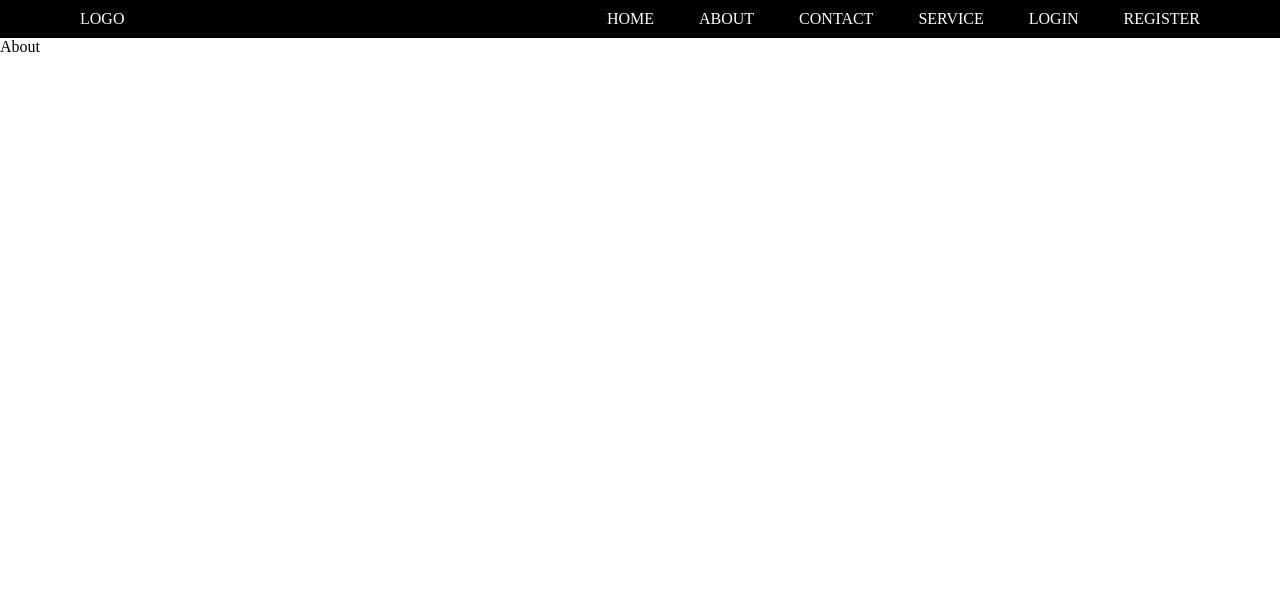
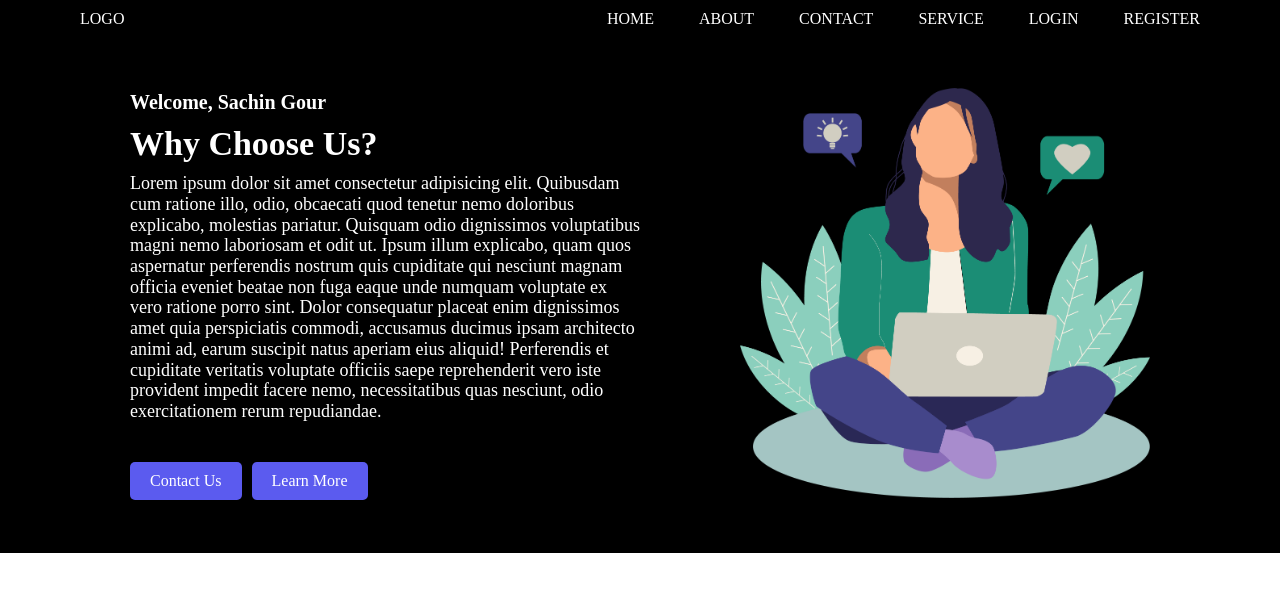
Before and after one commit to sachingour007/mern_project, a React (Vite) app in the folder client/: page /about in a window 1280 px wide. Shown: the top 592 px of the page. Built offline with nearby package versions, Linux system fonts and the light colour scheme.

Commit message:
contact us page development

```diff
--- a/client/src/pages/About.jsx
+++ b/client/src/pages/About.jsx
@@ -1,9 +1,42 @@
-import React from 'react'
+import React from "react";
+import aboutimg from "../asset/images/loginFromImg.png";
 
 const About = () => {
   return (
-    <div>About</div>
-  )
-}
+    <section className="aboutSection">
+      <div className="wrapper">
+        <div className="aboutInfo">
+          <h3>
+            Welcome, <span>Sachin Gour</span>
+          </h3>
+          <h2>Why Choose Us?</h2>
+          <p>
+            Lorem ipsum dolor sit amet consectetur adipisicing elit. Quibusdam
+            cum ratione illo, odio, obcaecati quod tenetur nemo doloribus
+            explicabo, molestias pariatur. Quisquam odio dignissimos
+            voluptatibus magni nemo laboriosam et odit ut. Ipsum illum
+            explicabo, quam quos aspernatur perferendis nostrum quis cupiditate
+            qui nesciunt magnam officia eveniet beatae non fuga eaque unde
+            numquam voluptate ex vero ratione porro sint. Dolor consequatur
+            placeat enim dignissimos amet quia perspiciatis commodi, accusamus
+            ducimus ipsam architecto animi ad, earum suscipit natus aperiam eius
+            aliquid! Perferendis et cupiditate veritatis voluptate officiis
+            saepe reprehenderit vero iste provident impedit facere nemo,
+            necessitatibus quas nesciunt, odio exercitationem rerum repudiandae.
+          </p>
+          <a href="">
+            <button>Contact Us</button>
+          </a>
+          <a href="">
+            <button>Learn More</button>
+          </a>
+        </div>
+        <div className="aboutImg">
+          <img src={aboutimg} alt="" />
+        </div>
+      </div>
+    </section>
+  );
+};
 
-export default About
+export default About;
--- a/client/src/pages/Contact.jsx
+++ b/client/src/pages/Contact.jsx
@@ -1,9 +1,36 @@
-import React from 'react'
+import React, { useState } from "react";
 
 const Contact = () => {
+  const [contactData, setContactData] = useState({
+    username: "",
+    email: "",
+    message: "",
+  });
+
+
+
   return (
-    <div>Contact</div>
-  )
-}
+    <section className="contectSection">
+      <div className="wrapper">
+        <h2>Contact Us</h2>
+        <div className="formDetails">
+          <form action="">
+            <label htmlFor="username">Username</label>
+            <input type="text" id="username" name="username" />
+            <label htmlFor="email">Email</label>
+            <input type="text" id="email" name="email" />
+            <label htmlFor="message">Message</label>
+            <textarea
+              name="message"
+              id="message"
+              cols="30"
+              rows="10"
+            ></textarea>
+          </form>
+        </div>
+      </div>
+    </section>
+  );
+};
 
-export default Contact
+export default Contact;
--- a/client/src/scss/main.scss
+++ b/client/src/scss/main.scss
@@ -7,3 +7,4 @@
 @import "./pages/register";
 @import "./pages/login";
 @import "./pages/home";
+@import "./pages/about";
--- /dev/null
+++ b/client/src/scss/pages/_about.scss
@@ -0,0 +1,48 @@
+.aboutSection {
+  padding: 0 50px;
+  background: #000;
+  .wrapper {
+    display: flex;
+    justify-content: space-between;
+    align-items: center;
+    padding: 50px 80px 50px;
+    .aboutInfo {
+      width: 50%;
+      h3 {
+        color: #fff;
+        font-size: 20px;
+      }
+      h2 {
+        color: #fff;
+        margin: 10px 0;
+        font-size: 34px;
+      }
+      p {
+        color: #fff;
+        line-height: 115%;
+        font-size: 18px;
+        margin-bottom: 20px;
+      }
+      a {
+        button {
+          background: rgb(91, 91, 239);
+          color: #fff;
+          padding: 10px 20px;
+          border-radius: 5px;
+          border: none;
+          margin: 20px 10px 0 0;
+          cursor: pointer;
+          &:hover {
+            box-shadow: inset 0 0 0 2px #fff;
+          }
+        }
+      }
+    }
+    .aboutImg {
+      width: calc(50% - 100px);
+      img {
+        width: 100%;
+      }
+    }
+  }
+}
```
